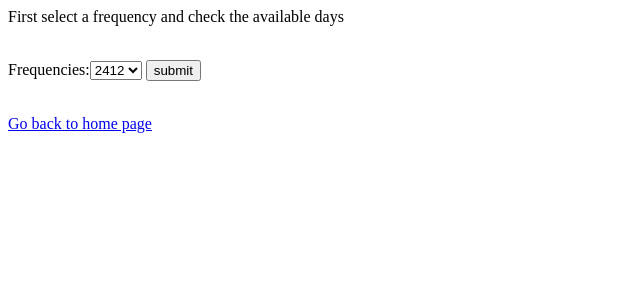
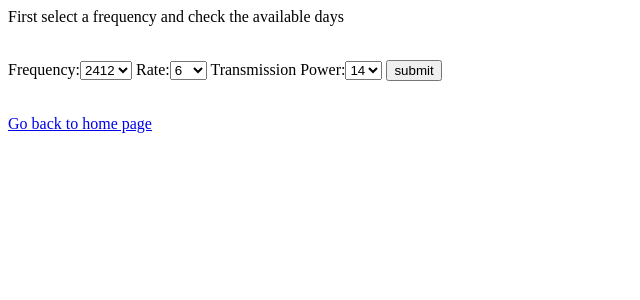
Before and after one commit to YassirMr/Appli, a Django app: page /heatmap/fit/ in a window 1280 px wide. Shown: the top 300 px of the page, without its empty margins (0-640 px from the left). Run offline with Django 3.2, Linux system fonts and the light colour scheme; parts of the project's set-up code (start-up, migrations or seed data) failed here and were passed over.

Commit message:
A  newer version

```diff
--- a/heatmap/forms.py
+++ b/heatmap/forms.py
@@ -7,11 +7,11 @@
 def list_sort(a):
     b = []
     for i in a:
-        b.append((i.split(":")[0].split("/")[0], i.split(":")[0].split("/")[1], i.split(":")[1]))
-    b.sort(key=operator.itemgetter(1, 0))
+        b.append((i.split(":")[0].split("/")[0], i.split(":")[0].split("/")[1], i.split(":")[1].split("-")[0],int(i.split(":")[1].split("-")[1])))
+    b.sort(key=operator.itemgetter(1, 0,2,3))
     del a[:]
     for t in b:
-        a.append("{}/{}:{}".format(t[0], t[1], t[2]))
+        a.append("{}/{}:{}-{}".format(t[0], t[1], t[2],t[3]))
 
 #class FieldForm(forms.Form):
 #    Field = forms.CharField(widget=forms.HiddenInput)
@@ -22,55 +22,103 @@
         fields = '__all__'
 
 class ChoiceForm(forms.Form):
-    Frequencies = forms.ChoiceField(required=True,
+    Frequencies = forms.ChoiceField(required=True,label='Frequency',
                                     widget=forms.Select(),
                                     #initial=('2412', '2412'),
                                     choices=[('2412', '2412'), ('5180', '5180')],
                                     )
+    Rate = forms.ChoiceField(required=True,label='Rate',
+                                    widget=forms.Select(),
+                                    initial=('6', '6'),
+                                    choices=[('1', '1'), ('6', '6'),('54', '54')],
+                                    )
+    Transmission_power = forms.ChoiceField(required=True,label='Transmission Power',
+                             widget=forms.Select(),
+                             initial=('14', '14'),
+                             choices=[('5', '5'), ('9', '9'),('14', '14')],
+                             )
 class ChoiceforHeatmap(forms.Form):
+
     def __init__(self,*args,**kwargs):
         days = []
+        print(args[1]['Frequencies'])
+        print(args[1]['Rate'])
         if len(args) > 0:
-            if int(args[1]) == 5180:
-                outcome = models.Input.objects.values_list('Timestamp').filter(frequency=5180)
+            if int(args[1]['Frequencies']) == 5180:
+                outcome = models.Input.objects.values_list('Timestamp').filter(frequency=args[1]['Frequencies'],rate=args[1]['Rate'],transmission_power=args[1]['Transmission_power'])
                 print("We are inside 5180")
             else:
-                outcome = models.Input.objects.values_list('Timestamp').filter(frequency=2412)
+                outcome = models.Input.objects.values_list('Timestamp').filter(frequency=args[1]['Frequencies'],rate=args[1]['Rate'],transmission_power=args[1]['Transmission_power'])
                 print("We are inside 2412")
-        else:
-            outcome = models.Input.objects.values_list('Timestamp').filter(frequency=2412)
+        #else:
+            #outcome = models.Input.objects.values_list('Timestamp').filter(frequency=2412,rate=args[2],transmission_power=args[3])
         for d in outcome:
             days.append(d[0])
         a = list(set(days))
         list_sort(a)
         super(ChoiceforHeatmap, self).__init__(*args, **kwargs)
+        if len(a)==0:
+            self.fields['Day'].initial ='No days are available for the given selection'
         self.fields['Day'].choices = [(i, i) for i in a]
+        #self.fields['Frequencies'].choices = [('2412', '2412'), ('5180', '5180')]
+        #self.fields['Frequencies'].initial = args[1]
+        #self.fields['Rate'].choices = [('1', '1'), ('6', '6'),('54', '54')]
+        #self.fields['Rate'].initial = args[2]
+        #self.fields['Transmission_power'].initial = args[3]
+        #self.fields['Transmission_power'].choices = [('5', '5'), ('9', '9'),('14', '14')]
+        #self.initial['Frenquencies'] = args[1]
+        #self.initial['Rate'] = args[2]
+        #self.initial['Transmission_power'] = args[3]
 
 
-    Frequencies = forms.ChoiceField(required=True, widget=forms.Select(attrs={"onChange": 'refresh()'}),initial=('2412','2412'),
+
+    Frequencies = forms.ChoiceField(required=False, label='Frequency', widget=forms.Select(attrs={"onChange": 'refresh()'}),initial=('2412','2412'),
                                             choices=[('2412', '2412'), ('5180', '5180')],
                                             )
+    Rate = forms.ChoiceField(required=False,label='Rate',
+                             widget=forms.Select(attrs={"onChange": 'refresh()'}),
+                             #initial=('6', '6'),
+                             choices=[('1', '1'), ('6', '6'),('54', '54')],
+                             )
+    Transmission_power = forms.ChoiceField(required=False,label='Transmission Power',
+                                           widget=forms.Select(attrs={"onChange": 'refresh()'}),
+                                           #initial=('14', '14'),
+                                           choices=[('5', '5'), ('9', '9'),('14', '14')],
+                                           )
+    Antenna = forms.ChoiceField(required=False,label='Antenna Used',
+                                           widget=forms.Select(),
+                                           initial=('all', 'all'),
+                                           choices=[('all', 'all'), ('0', '0'), ('1', '1'), ('2', '2')],
+                                           )
+    Day = forms.MultipleChoiceField(required=True,widget=forms.CheckboxSelectMultiple,choices=[],label='TimeStamp')
 
-    Day = forms.MultipleChoiceField(required=True,widget=forms.CheckboxSelectMultiple,choices=[],)
-
-    Node = forms.ChoiceField(choices=((i,i) for i in range(1,38)),required=True, widget=forms.Select(), initial=1)
+    Node = forms.ChoiceField(choices=((i,i) for i in range(1,38)),required=False, widget=forms.Select(), initial=1,label='Node Sender')
 
 class ChoiceNode(forms.Form):
     Node_sender=forms.ChoiceField(choices=((i,i) for i in range(1,38)),required=True,initial=(1,1), widget=forms.Select())
     Node_receiver=forms.ChoiceField(choices=((i,i) for i in range(1,38)),required=True,initial=(2,2), widget=forms.Select())
-
+    Rate = forms.ChoiceField(required=True,
+                             widget=forms.Select(),
+                             initial=('6', '6'),
+                             choices=[('1', '1'), ('6', '6'), ('54', '54')],
+                             )
+    Transmission_power = forms.ChoiceField(required=True,
+                                           widget=forms.Select(),
+                                           initial=('14', '14'),
+                                           choices=[('5', '5'), ('9', '9'), ('14', '14')],
+                                           )
 class Fit(forms.Form):
     def __init__(self,*args,**kwargs):
         days = []
         if len(args)>0:
-            if int(args[1])==5180:
-                outcome = models.Input.objects.values_list('Timestamp').filter(frequency=5180)
+            if int(args[1]['Frequencies'])==5180:
+                outcome = models.Input.objects.values_list('Timestamp').filter(frequency=args[1]['Frequencies'],rate=args[1]['Rate'],transmission_power=args[1]['Transmission_power'])
                 print("We are inside 5180")
             else:
-                outcome = models.Input.objects.values_list('Timestamp').filter(frequency=2412)
+                outcome = models.Input.objects.values_list('Timestamp').filter(frequency=args[1]['Frequencies'],rate=args[1]['Rate'],transmission_power=args[1]['Transmission_power'])
                 print("We are inside 2412")
-        else:
-            outcome = models.Input.objects.values_list('Timestamp').filter(frequency=2412)
+        #else:
+        #    outcome = models.Input.objects.values_list('Timestamp').filter(frequency=2412)
         for d in outcome:
             days.append(d[0])
         a = list(set(days))
@@ -78,7 +126,7 @@
         super(Fit,self).__init__(*args,**kwargs)
         self.fields['Day'].choices = [(i,i) for i in a ]
 
-    Frequencies = forms.ChoiceField(required=True,
+    Frequencies = forms.ChoiceField(required=False,
                                             widget=forms.Select(attrs={"onChange": 'refresh()'}),
                                             initial=('2412', '2412'),
                                             choices=[('2412', '2412'), ('5180', '5180')],
@@ -86,3 +134,18 @@
     Day = forms.MultipleChoiceField(required=True ,widget=forms.CheckboxSelectMultiple,
                                     choices=[],
                                     )
+    Rate = forms.ChoiceField(required=False, label='Rate',
+                             widget=forms.Select(attrs={"onChange": 'refresh()'}),
+                             # initial=('6', '6'),
+                             choices=[('1', '1'), ('6', '6'), ('54', '54')],
+                             )
+    Transmission_power = forms.ChoiceField(required=False, label='Transmission Power',
+                                           widget=forms.Select(attrs={"onChange": 'refresh()'}),
+                                           # initial=('14', '14'),
+                                           choices=[('5', '5'), ('9', '9'), ('14', '14')],
+                                           )
+    Antenna = forms.ChoiceField(required=False, label='Antenna Used',
+                                widget=forms.Select(),
+                                initial=('all', 'all'),
+                                choices=[('all', 'all'), ('0', '0'), ('1', '1'), ('2', '2')],
+                                )
--- a/heatmap/models.py
+++ b/heatmap/models.py
@@ -7,7 +7,10 @@
     frequency = models.CharField(max_length=50)
     transmission_power = models.CharField(max_length=50)
     rate = models.CharField(max_length=50)
-    Rss = models.CharField(max_length=20)
+    Rss_mrc = models.CharField(max_length=20)
+    Rss_ant0 = models.CharField(max_length=20)
+    Rss_ant1 = models.CharField(max_length=20)
+    Rss_ant2 = models.CharField(max_length=20)
 
 #    def raw(self):
 #        return "Time {} Sender {} Receiver {} Rssi {} ".format(self.Time_text,self.node_sender_text,self.node_receiver_text,self.Rss_text)
--- a/heatmap/templates/heatmap/fit.html
+++ b/heatmap/templates/heatmap/fit.html
@@ -27,7 +27,6 @@
         <img src="{% static "heatmap/images/fig2.png" %}" />
 <textarea style=" background-color: lightblue" rows="5" cols="120">
     Root Mean Square error r2lab/log model : {{ c }}
-    Root Mean Square error r2lab/hata model :  {{ d }}
 </textarea>
 {% endif %}
 </p>
--- a/heatmap/views.py
+++ b/heatmap/views.py
@@ -30,7 +30,7 @@
                         #new_file = models.UploadFile(file=request.FILES['file'])
                         #new_file.save() no need to save the file it's gonna be redundant information..
                         b = request.POST.get('Frequencies')
-                        datasave(request.FILES['file'], b)
+                        datasave(request.FILES['file'], b,request.POST.get('Rate'),request.POST.get('Transmission_power'))
                         return HttpResponseRedirect(reverse('heatmap:index'))
                 else:
                         if not (request.POST.get('Frequencies') is None):
@@ -46,49 +46,57 @@
                 print("end")
                 return render(request,'heatmap/import.html', data)
 
-def datasave(file,f):
+def datasave(file,f,r,T):
         t=0
         a=[]
         now = datetime.datetime.now()
-        day = "{}/{}:{}".format(now.day, now.month, now.hour)
-        received_power=[]
+        day = "{}/{}:{}-{}".format(now.day, now.month, now.hour,now.minute)
+        received_power=[[] for i in range(1,5)]
         for line in file:
-                received_power.append(line.decode('utf-8').split()[2])
+                received_power[0].append(line.decode('utf-8').split()[2])
+                received_power[1].append(line.decode('utf-8').split()[3])
+                received_power[2].append(line.decode('utf-8').split()[4])
+                received_power[3].append(line.decode('utf-8').split()[5])
         for y in range(1,38):
                 for z in range(1,38):
-                        a.append(models.Input(Timestamp=day,node_sender=y,node_receiver=z,frequency=f,rate=6,transmission_power=14,Rss=str(received_power[t])))
+                        a.append(models.Input(Timestamp=day,node_sender=y,node_receiver=z,frequency=f,rate=r,transmission_power=T,Rss_mrc=str(received_power[0][t]),Rss_ant0=str(received_power[1][t]),Rss_ant1=str(received_power[2][t]),Rss_ant2=str(received_power[3][t])))
                         t+=1
         models.Input.objects.bulk_create(a)
 
 def show(request):
-        form = forms.ChoiceForm()
-        if 'Frequencies' in request.session:
-                if int(request.session['Frequencies']) == 2412:
-                        form.fields['Frequencies'].initial = 5180
-                else:
-                        form.fields['Frequencies'].initial = 2412
-        data = {'form': form, 'msg': ''}
         if request.method == 'POST':
-                form = forms.ChoiceforHeatmap(request.POST, request.POST.get('Frequencies'))
+                ini={'Frequencies':request.POST.get('Frequencies'),'Rate':request.POST.get('Rate'),'Transmission_power':request.POST.get('Transmission_power')}
+                form=forms.ChoiceforHeatmap(request.POST,ini)
+                #form = forms.ChoiceforHeatmap(request.POST, request.POST.get('Frequencies'),request.POST.get('Rate'),request.POST.get('Transmission_power'),initial={'Frequencies':request.POST.get('Frequencies'),'Rate':request.POST.get('Rate'),'Transmission_power':request.POST.get('Transmission_power')})
+                form.fields['Rate'].intial=request.POST.get('Rate')
+                form.fields['Transmission_power'].intial = request.POST.get('Transmission_power')
+                form.fields['Frequencies'].intial = request.POST.get('Frequencies')
                 request.session['Frequencies'] = request.POST.get('Frequencies')
                 if form.is_valid():
                         data = {'form': form}
-                        heatmap.draw(request.POST.get('Frequencies'), request.POST.getlist('Day'), request.POST.get('Node'))
+                        heatmap.draw(request.POST.get('Frequencies'), request.POST.getlist('Day'), request.POST.get('Node'),request.POST.get('Rate'),request.POST.get('Transmission_power'),request.POST.get('Antenna'))
                         # request.POST.getlist('Day') this way to get the list !
                         return render(request, 'heatmap/show.html', data)
 
                 else:
-                        form = forms.ChoiceforHeatmap(request.POST, request.POST.get('Frequencies'))
+                        #form = forms.ChoiceforHeatmap(initial={'Frequencies':request.POST.get('Frequencies'),'Rate':request.POST.get('Rate'),'Transmission_power':request.POST.get('Transmission_power')})
                         data = {'form': form, 'msg': "Then select a day, a node and submit"}
                 return render(request, 'heatmap/show.html', data)
-
-        return render(request, 'heatmap/show.html', data)
+        else:
+                form = forms.ChoiceForm()
+                if 'Frequencies' in request.session:
+                        if int(request.session['Frequencies']) == 2412:
+                                form.fields['Frequencies'].initial = 5180
+                        else:
+                                form.fields['Frequencies'].initial = 2412
+                data = {'form': form, 'msg': ''}
+                return render(request, 'heatmap/show.html', data)
 
 def node(request):
         if request.method == 'POST':
                 form = forms.ChoiceNode(request.POST)
                 if form.is_valid():
-                        obj= represent_node.draw(request.POST.get('Node_sender'), request.POST.get('Node_receiver'))
+                        obj= represent_node.draw(request.POST.get('Node_sender'), request.POST.get('Node_receiver'),request.POST.get('Rate'),request.POST.get('Transmission_power'))
                         c = obj[0]
                         d = obj[1]
                         represent_node.plt.close()
@@ -112,20 +120,23 @@
                 if len(messages.get_messages(request)._loaded_messages) > 0:   #way too much of control in here..
                         storage = messages.get_messages(request)
                         del storage._loaded_messages[0]
-                form = forms.Fit(request.POST, request.POST.get('Frequencies'))
+                ini = {'Frequencies': request.POST.get('Frequencies'), 'Rate': request.POST.get('Rate'),
+                       'Transmission_power': request.POST.get('Transmission_power')}
+                #form = forms.Fit(request.POST, request.POST.get('Frequencies'))
+                form = forms.Fit(request.POST,ini)
                 request.session['Frequencies']=request.POST.get('Frequencies')
                 if form.is_valid():
                         print("Form is valid")
-                        obj = fit_lab.draw(request.POST.get('Frequencies'), request.POST.get('Day'))
+                        obj = fit_lab.draw(request.POST.get('Frequencies'), request.POST.get('Day'),request.POST.get('Rate'),request.POST.get('Transmission_power'),request.POST.get('Antenna'))
                         fit_lab.plt.close()
                         c = obj[0]
-                        d = obj[1]
+                        #d = obj[1]
                         messages.success(request, "sucess", extra_tags="2")
-                        data = {'form': form, 'c': c, 'd': d}
+                        data = {'form': form, 'c': c} #, 'd': d}
                         return render(request, 'heatmap/fit.html', data)
                 else:
-
-                        form = forms.Fit(request.POST,request.POST.get('Frequencies'))
+                        print("Ca ne marche pas")
+                        #form = forms.Fit(request.POST, request.POST.get('Frequencies'))
                         data = {'form': form, 'msg':"Then select a day and submit"}
                 return render(request, 'heatmap/fit.html', data)
 
```
Also changed, not shown: heatmap/fit_lab.py (+6 -16 lines), heatmap/heatmap.py (+6 -5 lines), heatmap/represent_node.py (+71 -31 lines), db.sqlite3, heatmap/migrations/0001_initial.py, heatmap/migrations/0002_auto_20170516_1529.py (deleted), heatmap/migrations/0003_uploadfile.py (deleted), heatmap/migrations/0004_auto_20170524_1037.py (deleted), heatmap/migrations/0005_auto_20170524_1039.py (deleted).
